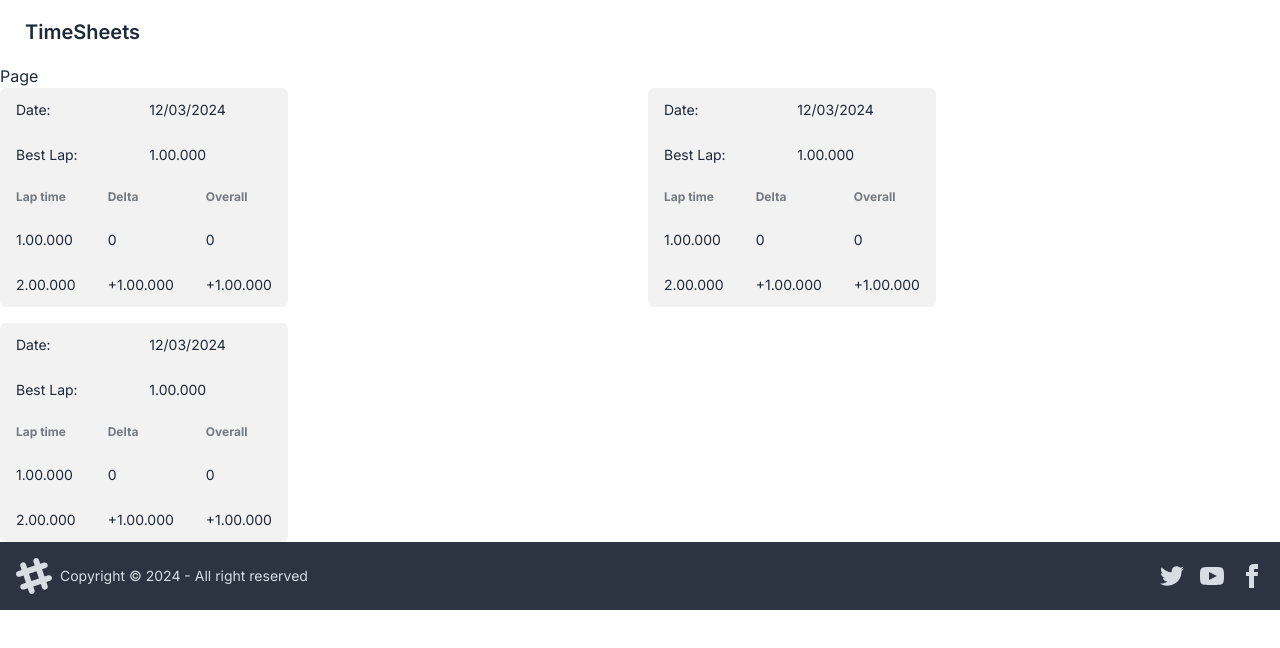
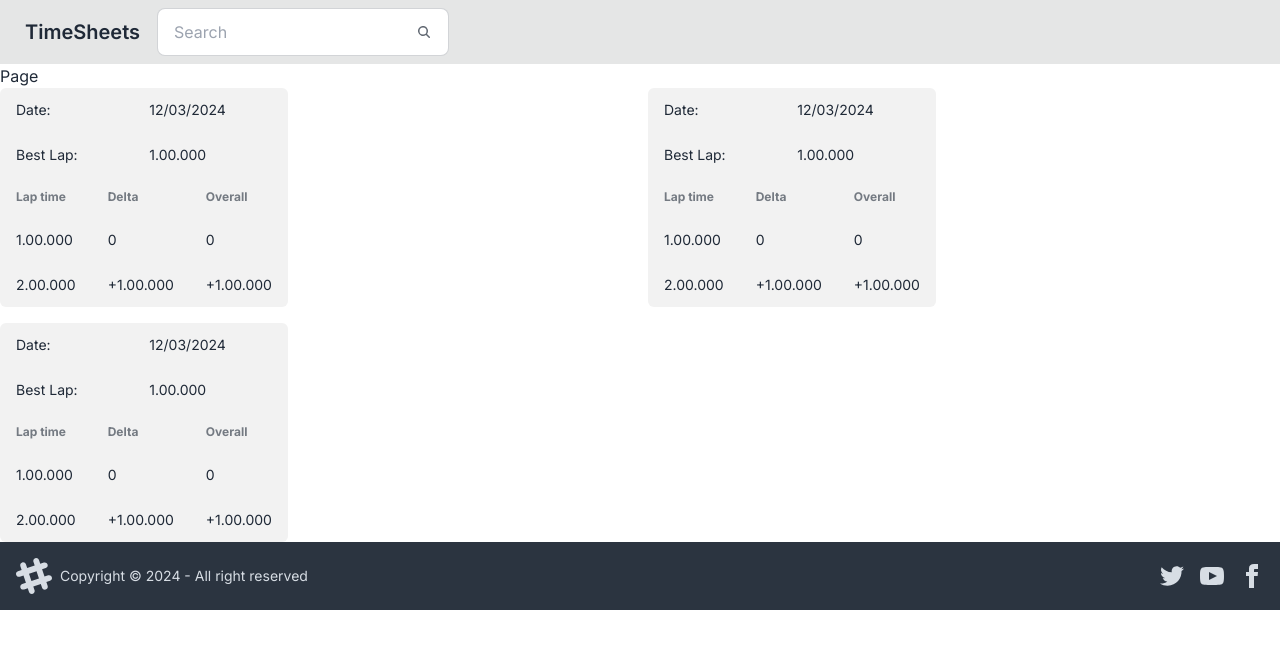
Before and after one commit to JQueimado/time-sheets-nextjs, a Next.js app: page / in a window 1280 px wide. Shown: the top 648 px of the page. Built offline with nearby package versions, Linux system fonts and the light colour scheme.

Commit message:
add search bar

```diff
--- a/app/layout.tsx
+++ b/app/layout.tsx
@@ -18,8 +18,24 @@
     <html lang="en">
       <body className={inter.className}>
         {/* Navbar */}
-        <div className="navbar bg-base-100">
+        <div className="flex navbar bg-base-300">
           <a className="btn btn-ghost text-xl">TimeSheets</a>
+          {/* Search */}
+          <label className="input input-bordered flex justify-self-right items-center gap-2">
+            <input type="text" className="grow" placeholder="Search" />
+            <svg
+              xmlns="http://www.w3.org/2000/svg"
+              viewBox="0 0 16 16"
+              fill="currentColor"
+              className="w-4 h-4 opacity-70"
+            >
+              <path
+                fillRule="evenodd"
+                d="M9.965 11.026a5 5 0 1 1 1.06-1.06l2.755 2.754a.75.75 0 1 1-1.06 1.06l-2.755-2.754ZM10.5 7a3.5 3.5 0 1 1-7 0 3.5 3.5 0 0 1 7 0Z"
+                clipRule="evenodd"
+              />
+            </svg>
+          </label>
         </div>
 
         {children}
```
